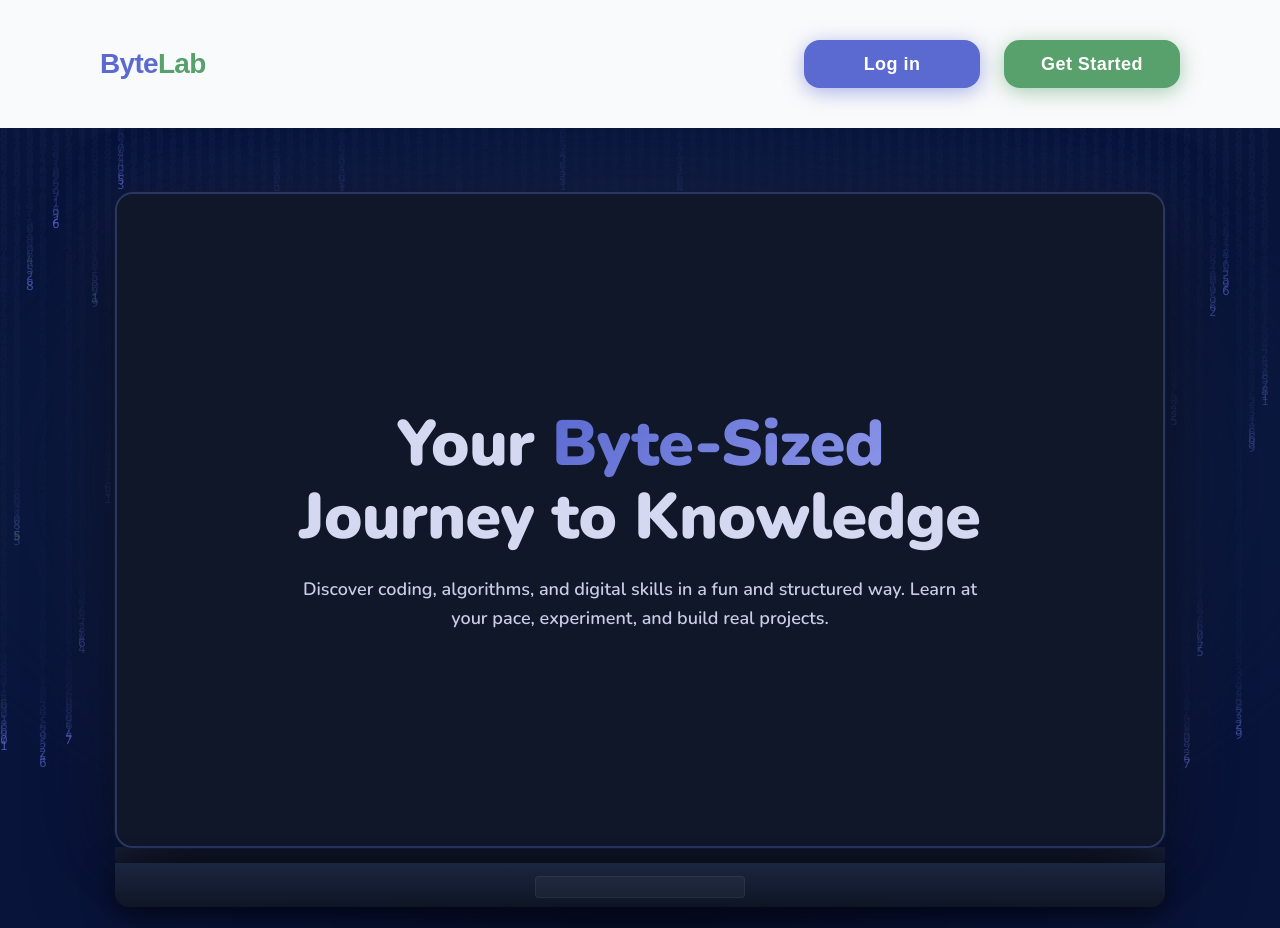
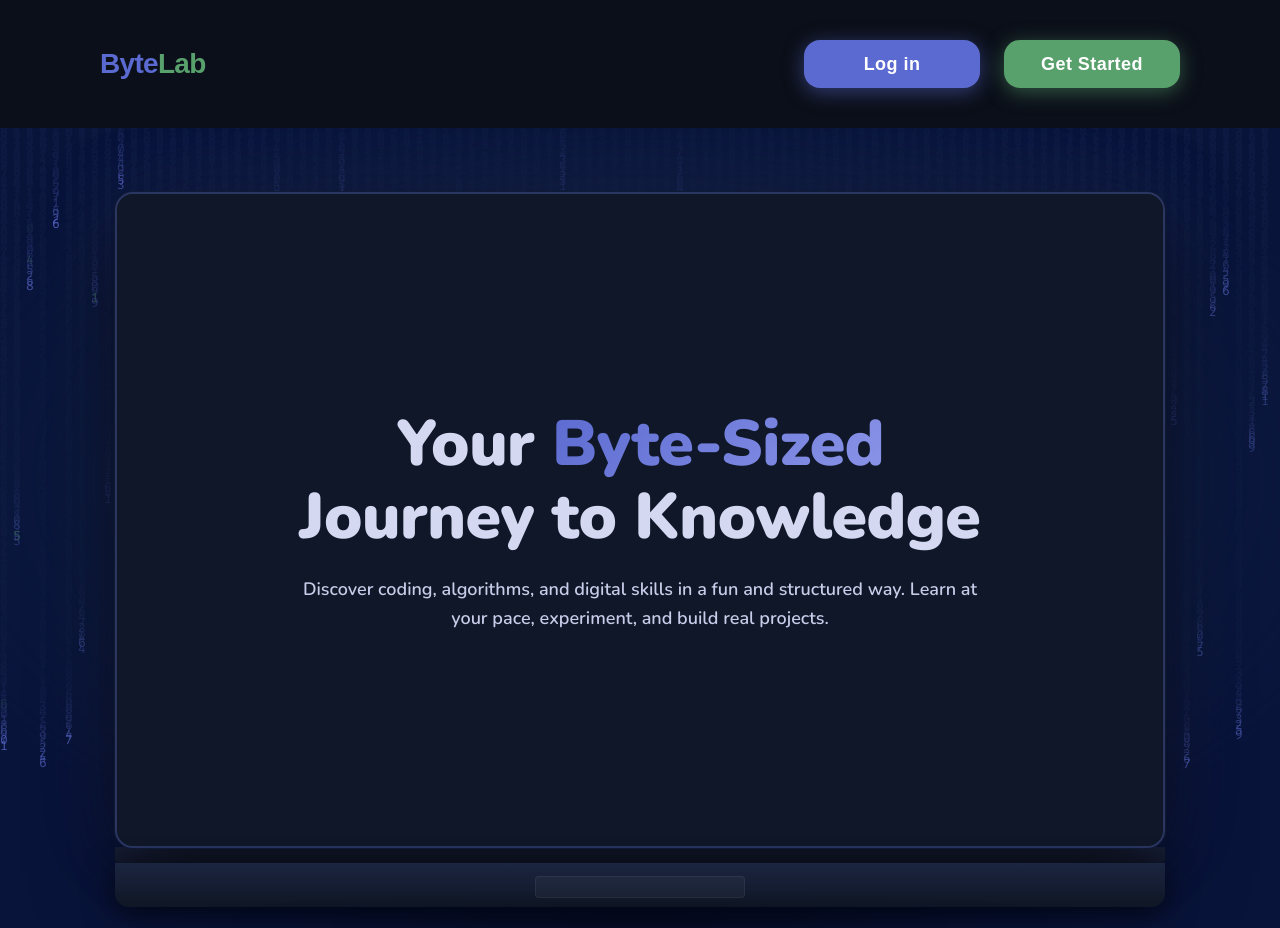
Before and after one commit to Grupa-A2-Inc/frontend, a Next.js app: page / in a window 1280 px wide. Built offline with nearby package versions, Linux system fonts and the light colour scheme.

Commit message:
added links to buttons so the navbar works

```diff
--- a/components/layout/Navbar.tsx
+++ b/components/layout/Navbar.tsx
@@ -1,24 +1,30 @@
+import Link from "next/link";
+
 export default function Navbar() {
   return (
-    <nav className="w-full">
-      <div className="flex items-center justify-between h-32" style={{ paddingLeft: '100px', paddingRight: '100px' }}>
-
-        {/* Logo */}
+    <nav className="w-full bg-[#0B0F19]">
+      <div
+        className="flex items-center justify-between h-32"
+        style={{ paddingLeft: "100px", paddingRight: "100px" }}
+      >
         <h1 className="text-[28px] font-extrabold tracking-tight">
           <span className="text-[#5B6AD0]">Byte</span>
           <span className="text-[#58A06C]">Lab</span>
         </h1>
 
-        {/* Buttons */}
         <div className="flex items-center gap-6">
+          <Link href="/login">
             <button className="h-12 w-44 rounded-2xl bg-[#5B6AD0] text-white font-bold text-lg tracking-wide shadow-[0_4px_20px_rgba(91,106,208,0.5)] hover:shadow-[0_4px_28px_rgba(91,106,208,0.7)] hover:brightness-110 transition-all duration-200">
               Log in
             </button>
+          </Link>
+
+          <Link href="/register">
             <button className="h-12 w-44 rounded-2xl bg-[#58A06C] text-white font-bold text-lg tracking-wide shadow-[0_4px_20px_rgba(88,160,108,0.5)] hover:shadow-[0_4px_28px_rgba(88,160,108,0.7)] hover:brightness-110 transition-all duration-200">
               Get Started
             </button>
+          </Link>
         </div>
-
       </div>
     </nav>
   );
```
Lines whose indentation alone changed are shown as unchanged.
